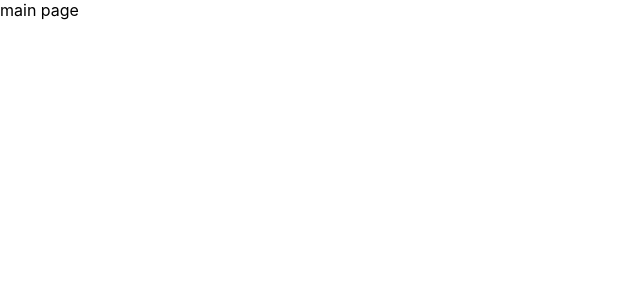
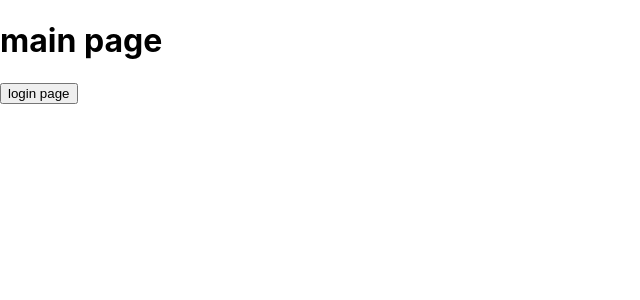
Before and after one commit to DAS2023Spring/frontend, a React (Create React App) app: page / in a window 1280 px wide. Shown: the top 300 px of the page, without its empty margins (0-640 px from the left). Built offline with nearby package versions, Linux system fonts and the light colour scheme.

Commit message:
setup react-router-dom

```diff
--- a/package.json
+++ b/package.json
@@ -8,6 +8,7 @@
     "@testing-library/user-event": "^13.5.0",
     "react": "^18.2.0",
     "react-dom": "^18.2.0",
+    "react-router-dom": "^6.11.1",
     "react-scripts": "5.0.1",
     "web-vitals": "^2.1.4"
   },
--- a/src/App.js
+++ b/src/App.js
@@ -1,10 +1,16 @@
-import './App.css';
+import "./App.css";
+import LoginPage from "./pages/LoginPage";
+import MainPage from "./pages/MainPage";
+import { Route, Routes } from "react-router-dom";
 
 function App() {
   return (
-    <div>
-      main page
-    </div>
+    <>
+      <Routes>
+        <Route path="/login" element={<LoginPage />} />
+        <Route path="/" element={<MainPage />} />
+      </Routes>
+    </>
   );
 }
 
--- a/src/index.js
+++ b/src/index.js
@@ -3,11 +3,14 @@ import ReactDOM from 'react-dom/client';
 import './index.css';
 import App from './App';
 import reportWebVitals from './reportWebVitals';
+import { BrowserRouter as Router } from 'react-router-dom';
 
 const root = ReactDOM.createRoot(document.getElementById('root'));
 root.render(
   <React.StrictMode>
-    <App />
+    <Router>
+      <App />
+    </Router>
   </React.StrictMode>
 );
 
--- /dev/null
+++ b/src/pages/LoginPage.js
@@ -0,0 +1,9 @@
+const LoginPage = () => {
+  return (
+    <div>
+      <h1>Login Page</h1>
+    </div>
+  );
+};
+
+export default LoginPage;
--- /dev/null
+++ b/src/pages/MainPage.js
@@ -0,0 +1,19 @@
+import { useNavigate } from "react-router-dom";
+
+const MainPage = () => {
+    let navigate = useNavigate();
+
+    const loginPage = () => {
+        navigate("/login")
+    }
+    return (
+        <div>
+            <h1>main page</h1>
+            <button onClick={loginPage}>
+                login page
+            </button>
+        </div>
+    )
+ }
+
+export default MainPage
```
Also changed, not shown: 1 other file (tests, documents, lock files or other folders).
